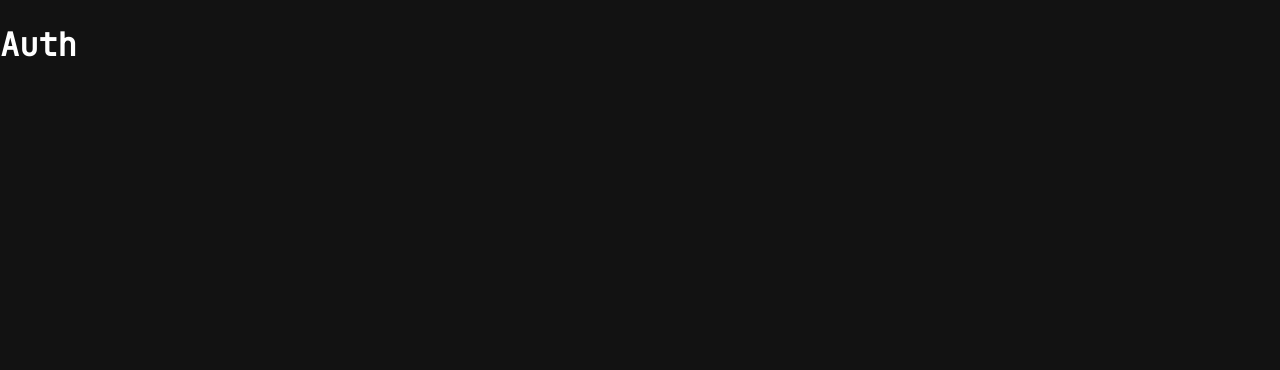
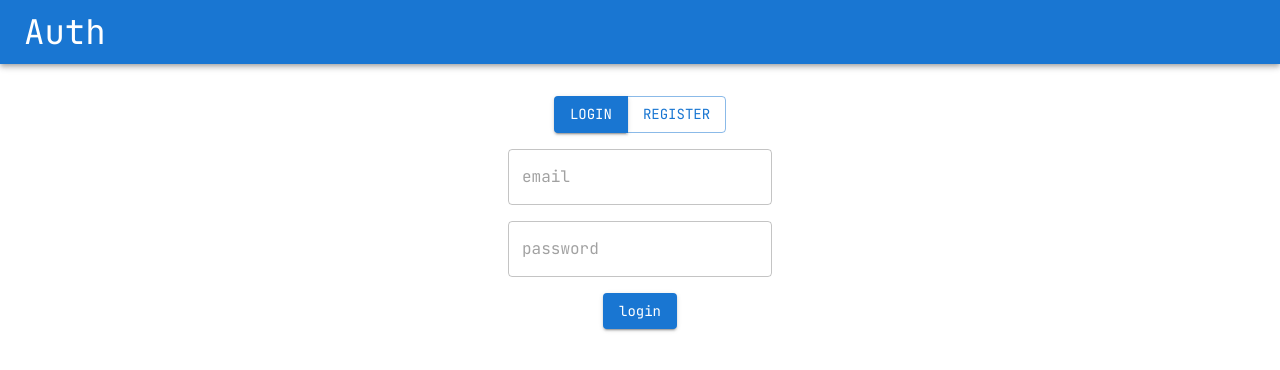
Before and after one commit to protomem/chatik, a React (Vite) app in the folder web/: page /auth in a window 1280 px wide. Shown: the top 370 px of the page. Built offline with nearby package versions, Linux system fonts and the light colour scheme.

Commit message:
feat(web): configure eslint and add page: auth

```diff
--- a/web/src/App.jsx
+++ b/web/src/App.jsx
@@ -5,7 +5,7 @@ import { Router } from "./router/Router";
 export function App() {
   const theme = createTheme({
     palette: {
-      mode: "dark",
+      mode: "light",
     },
     typography: {
       fontFamily: "JetBrains Mono",
--- a/web/src/pages/auth/Auth.jsx
+++ b/web/src/pages/auth/Auth.jsx
@@ -1,7 +1,55 @@
+import {
+  AppBar,
+  Box,
+  Toolbar,
+  Typography,
+  Container,
+  ButtonGroup,
+  Button,
+} from "@mui/material";
+import { LoginForm } from "./login-form/LoginForm";
+import { RegisterForm } from "./register-form/RegisterForm";
+import { useEffect, useState } from "react";
+
 export function Auth() {
+  const loginForm = "login";
+  const registerForm = "register";
+  const [activeForm, setActiveForm] = useState(loginForm);
+
   return (
-    <div>
-      <h1>Auth</h1>
-    </div>
+    <Box>
+      <AppBar position="static">
+        <Toolbar>
+          <Typography variant="h4">Auth</Typography>
+        </Toolbar>
+      </AppBar>
+
+      <Container
+        sx={{
+          mt: 4,
+          display: "flex",
+          flexDirection: "column",
+          alignItems: "center",
+          gap: 2,
+        }}
+      >
+        <ButtonGroup>
+          <Button
+            variant={activeForm === loginForm ? "contained" : "outlined"}
+            onClick={() => setActiveForm(loginForm)}
+          >
+            Login
+          </Button>
+          <Button
+            variant={activeForm === registerForm ? "contained" : "outlined"}
+            onClick={() => setActiveForm(registerForm)}
+          >
+            Register
+          </Button>
+        </ButtonGroup>
+
+        {activeForm === loginForm ? <LoginForm /> : <RegisterForm />}
+      </Container>
+    </Box>
   );
 }
--- /dev/null
+++ b/web/src/pages/auth/form/Form.jsx
@@ -0,0 +1,30 @@
+import { Button, Container, Typography } from "@mui/material";
+
+export function Form({ children, onSubmit, buttonText }) {
+  return (
+    <Container
+      sx={{
+        display: "flex",
+        flexDirection: "column",
+        justifyContent: "center",
+        alignItems: "center",
+        flexGrow: 1,
+        gap: 2,
+      }}
+      component={"form"}
+      onSubmit={(e) => {
+        e.preventDefault();
+        onSubmit();
+      }}
+    >
+      {children}
+      <Button
+        sx={{ textTransform: "lowercase" }}
+        type="submit"
+        variant="contained"
+      >
+        {buttonText}
+      </Button>
+    </Container>
+  );
+}
--- /dev/null
+++ b/web/src/pages/auth/login-form/LoginForm.jsx
@@ -0,0 +1,47 @@
+import { Input, TextField } from "@mui/material";
+import { Form } from "../form/Form";
+import { useState } from "react";
+
+export function LoginForm() {
+  const [formData, setFormData] = useState({
+    email: "",
+    password: "",
+  });
+
+  const clearFormData = () => {
+    setFormData({
+      email: "",
+      password: "",
+    });
+  };
+
+  return (
+    <Form
+      buttonText={"login"}
+      onSubmit={() => {
+        console.log(formData);
+        clearFormData();
+      }}
+    >
+      <TextField
+        size="large"
+        placeholder="email"
+        type="email"
+        variant="outlined"
+        value={formData.email}
+        onChange={(e) => {
+          setFormData({ ...formData, email: e.target.value });
+        }}
+      />
+      <TextField
+        size="large"
+        placeholder="password"
+        type="password"
+        value={formData.password}
+        onChange={(e) => {
+          setFormData({ ...formData, password: e.target.value });
+        }}
+      />
+    </Form>
+  );
+}
--- /dev/null
+++ b/web/src/pages/auth/register-form/RegisterForm.jsx
@@ -0,0 +1,51 @@
+import { TextField } from "@mui/material";
+import { Form } from "../form/Form";
+import { useState } from "react";
+
+export function RegisterForm() {
+  const [formData, setFormData] = useState({
+    nickname: "",
+    email: "",
+    password: "",
+  });
+
+  const clearFormData = () => {
+    setFormData({
+      nickname: "",
+      email: "",
+      password: "",
+    });
+  };
+
+  return (
+    <Form
+      buttonText={"register"}
+      onSubmit={() => {
+        console.log(formData);
+        clearFormData();
+      }}
+    >
+      <TextField
+        size="large"
+        placeholder="nickname"
+        type="text"
+        value={formData.nickname}
+        onChange={(e) => setFormData({ ...formData, nickname: e.target.value })}
+      />
+      <TextField
+        size="large"
+        placeholder="email"
+        type="email"
+        value={formData.email}
+        onChange={(e) => setFormData({ ...formData, email: e.target.value })}
+      />
+      <TextField
+        size="large"
+        placeholder="password"
+        type="password"
+        value={formData.password}
+        onChange={(e) => setFormData({ ...formData, password: e.target.value })}
+      />
+    </Form>
+  );
+}
```
Also changed, not shown: web/package.json (+8 -0 lines), web/.eslintrc.cjs, 1 other file (tests, documents, lock files or other folders).
